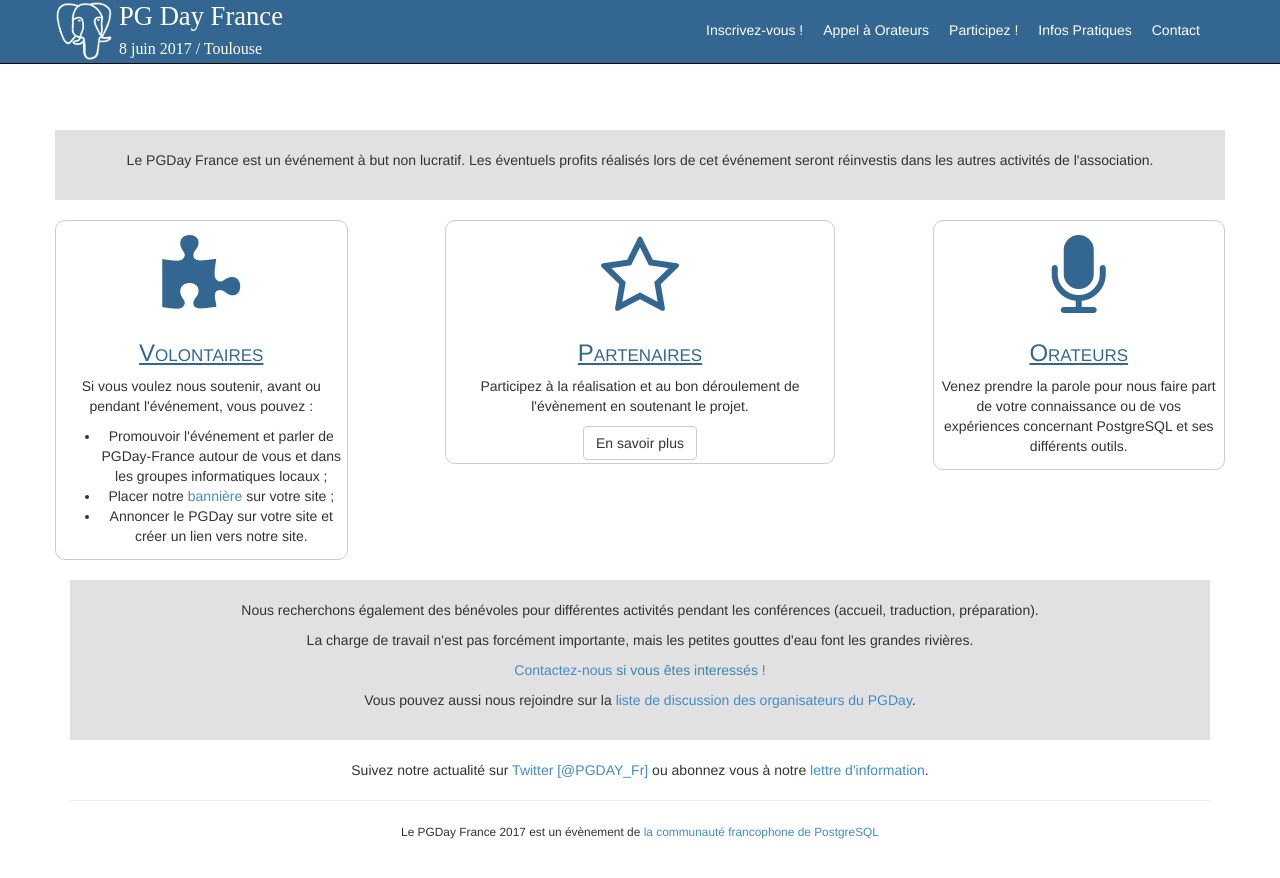
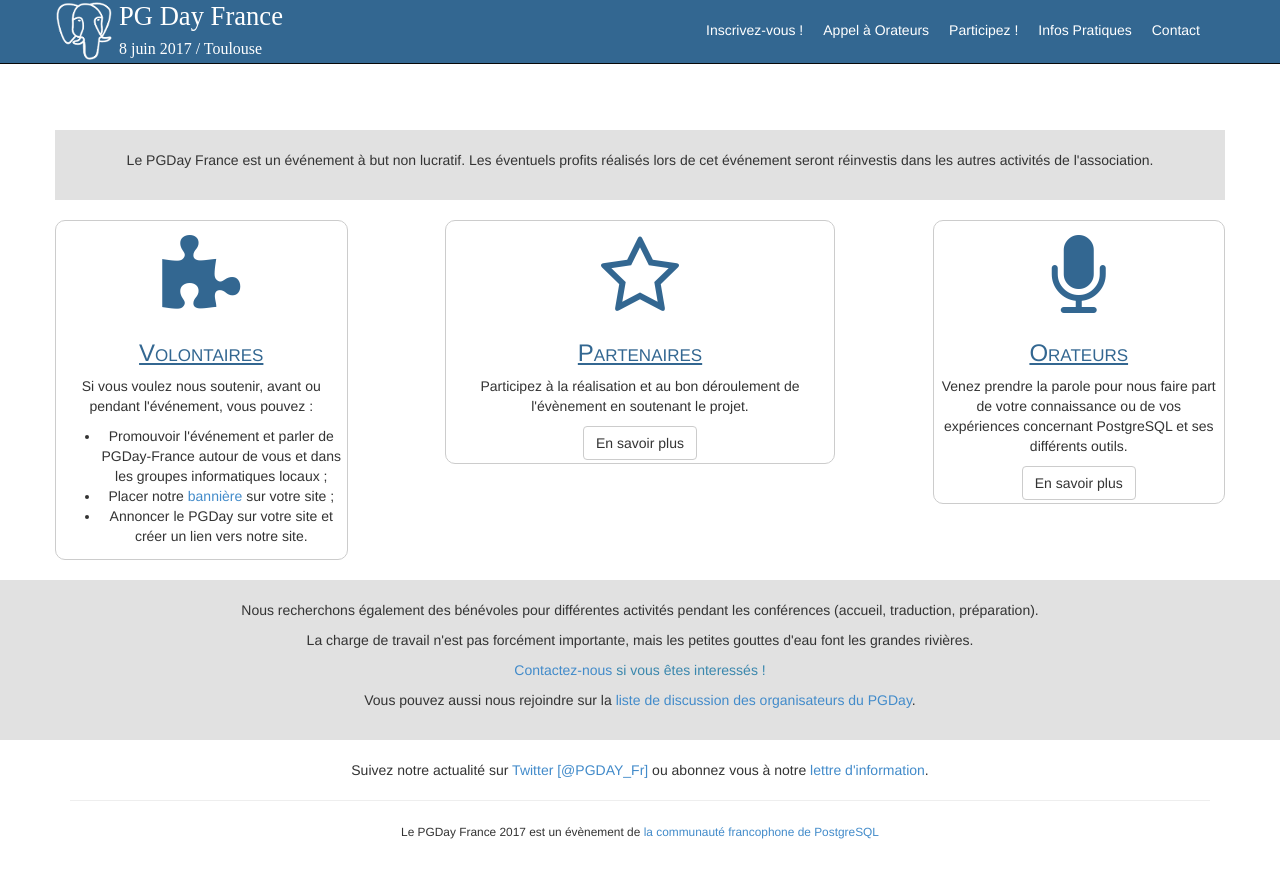
Before and after one commit to postgresqlfr/2024.pgday.fr, a Jekyll site: the page built from contribuer.html, in a window 1280 px wide. Shown: the top 878 px of the page. Built offline with Jekyll 4.4.1, drawn with Linux system fonts in a browser that asks for light colours; Markdown is read by kramdown in place of the engine named in the settings.

Commit message:
Add missing link to CFP in contribuer.html

```diff
--- a/contribuer.html
+++ b/contribuer.html
@@ -42,10 +42,13 @@
       </div>
       <div class="col-lg-1 col-md-1"></div>
       <div class="col-lg-3 col-md-3 home_bloc">
-        <i class="fa fa-microphone"></i>
+        <a href="/appel.html"><i class="fa fa-microphone"></i></a>
         <h3>Orateurs</h3>
         <p>Venez prendre la parole pour nous faire part de votre connaissance ou
         de vos expériences concernant PostgreSQL et ses différents outils.</p>
+        <a class="btn btn-default" href="/appel.html" role="button">
+          En savoir plus </a>
+      </div>
       </div>
     </div>
 
```
